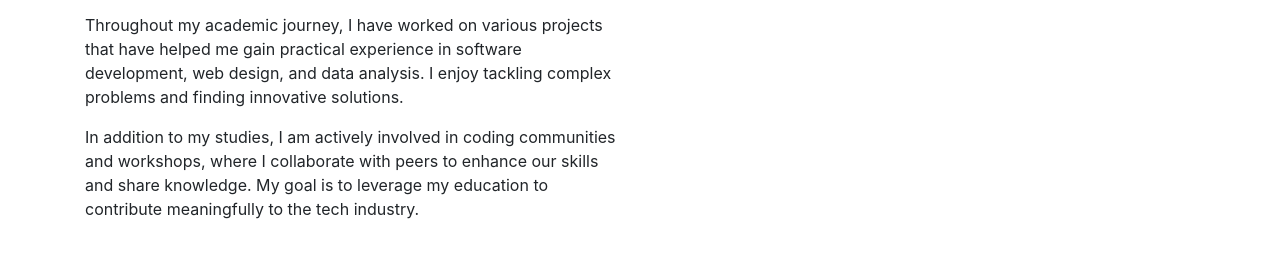
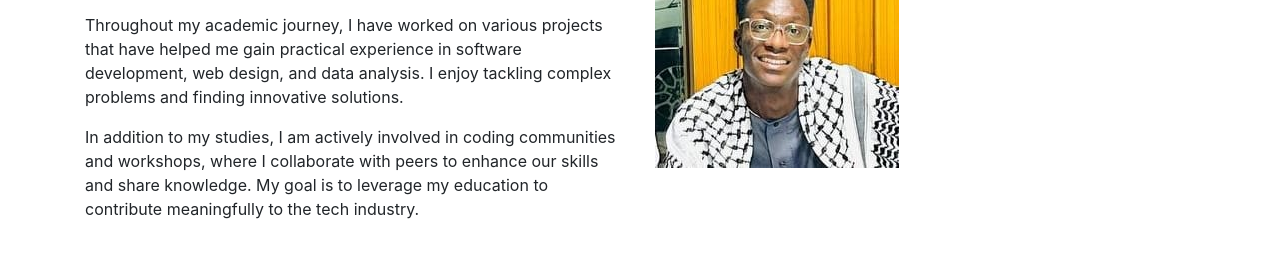
Before and after one commit to Ahamed-99/My-work, a plain HTML site: page index.html in a window 1280 px wide. Shown: the part 395-673 px from the top of the page. Drawn offline with nearby package versions, Linux system fonts and the light colour scheme.

Commit message:
index no coptail
no coptail in index

```diff
--- a/index.html
+++ b/index.html
@@ -46,7 +46,7 @@
                 <p>In addition to my studies, I am actively involved in coding communities and workshops, where I collaborate with peers to enhance our skills and share knowledge. My goal is to leverage my education to contribute meaningfully to the tech industry.</p>
             </div>
             <div class="col-md-6">
-                <img src="C:\Users\aa378\AppData\Local\Packages\5319275A.WhatsAppDesktop_cv1g1gvanyjgm\TempState\0FE9736D2D0D132D43D9FE500A0557BF\WhatsApp Image 2025-01-05 at 15.58.06_3afb3eef.jpg"" class="img-fluid" alt="Student Image">
+                <img src="Check8.jpg"" class="img-fluid" alt="Student Image">
 
             </div>
         </div>
```
